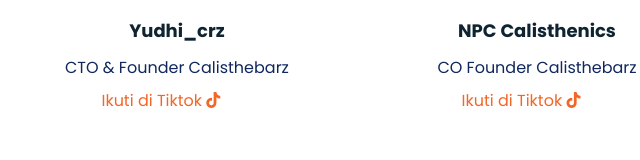
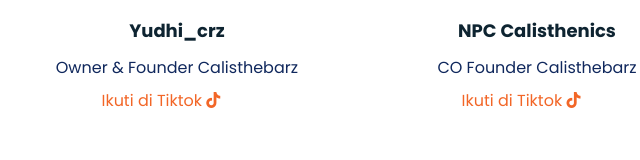
Before and after one commit to YudhiGiyantoro/tugasrida, a plain HTML site: page index.html in a window 1280 px wide. Shown: the part 3159-3319 px from the top of the page, 103-743 px from the left. Drawn offline with nearby package versions, Linux system fonts and the light colour scheme; some packages are replaced by stand-ins of ours; a script that the page names is missing.

Commit message:
Update index.html

```diff
--- a/index.html
+++ b/index.html
@@ -206,7 +206,7 @@
          <img src="yudhi.jpg">
         </div>
         <div class="name_jobs">Yudhi_crz</div>
-        <p style="color:#10285d;">CTO & Founder Calisthebarz</p>
+        <p style="color:#10285d;">Owner & Founder Calisthebarz</p>
         <a href="https://www.tiktok.com/@yudhi_crz?is_from_webapp=1&sender_device=pc" target="_blank" class="home__social-icon">
           <p style="color:var(--first-color);">Ikuti di Tiktok <i class="fa-brands fa-tiktok fa-4xs"></i></p>
               </a>
```
